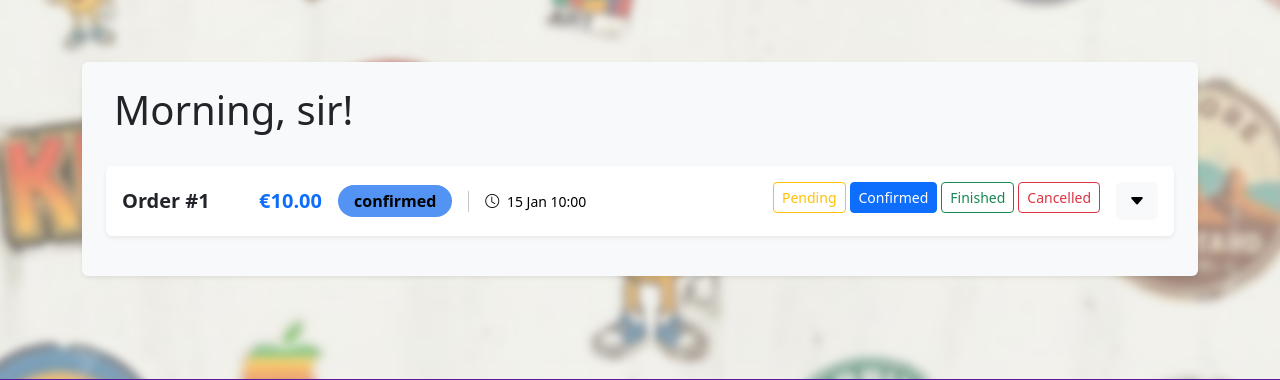
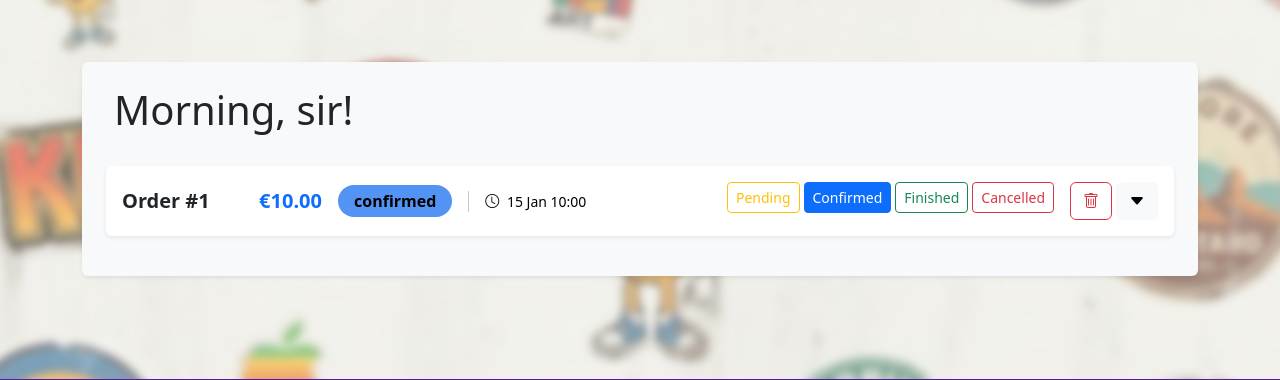
Before and after one commit to kvlvskyyy/slaptop, a Flask app: template templates/admin_orders.html in a window 1280 px wide. Shown: the part 66-446 px from the top of the page. Run offline with Flask 3, Linux system fonts and the light colour scheme; the template is opened without the code that fills it: values that come from a table or form of the project are taken from there, others are empty; tables that the repository leaves empty hold one stand-in row (values such as "Sample post"); parts of the project's set-up code (start-up, migrations or seed data) failed here and were passed over.

Commit message:
added delete order button

```diff
--- a/templates/admin_orders.html
+++ b/templates/admin_orders.html
@@ -44,6 +44,7 @@
                     </div>
 
                     <div class="d-flex justify-content-between justify-content-lg-end gap-2 flex-wrap pt-2 pt-lg-0 border-top border-lg-0">
+
                         <div class="d-flex gap-1 flex-wrap">
                             {% set statuses = {
                                 'pending': 'warning',
@@ -78,13 +79,23 @@
                             {% endfor %}
                         </div>
 
-                        <button class="btn btn-light ms-auto ms-lg-2"
+                        <div class="d-flex gap-1 ms-auto ms-lg-2">
+
+                            <button class="btn btn-outline-danger"
+                                    type="button"
+                                    title="{{ _('Delete Order') }}">
+                                <i class="bi bi-trash"></i>
+                            </button>
+
+                            <button class="btn btn-light"
                                     type="button"
                                     data-bs-toggle="collapse"
                                     data-bs-target="#orderDetail{{ order.id }}"
                                     aria-expanded="false">
                                 <i class="bi bi-caret-down-fill"></i>
                             </button>
+                        </div>
+
                     </div>
                 </div>
 
@@ -115,7 +126,6 @@
                                             </div>
                                         </div>
                                     </div>
-
                                 </div>
                             </div>
 
@@ -163,7 +173,6 @@
         .border-lg-0 { border-top: 0 !important; }
     }
 
-
     .btn-primary {
     --bs-btn-color: #fff;
     --bs-btn-bg: #0d6efd;
```
Lines whose indentation alone changed are shown as unchanged.
